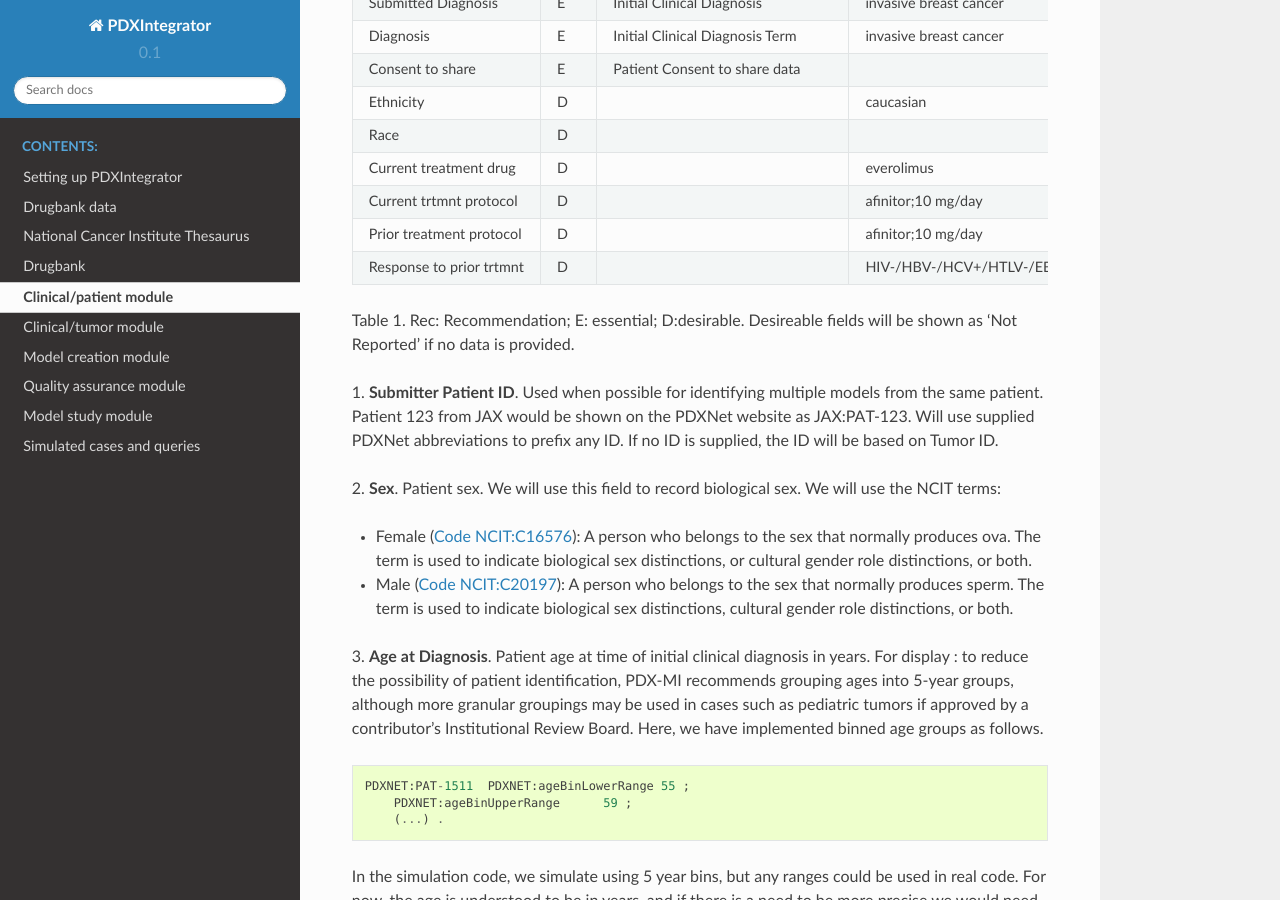
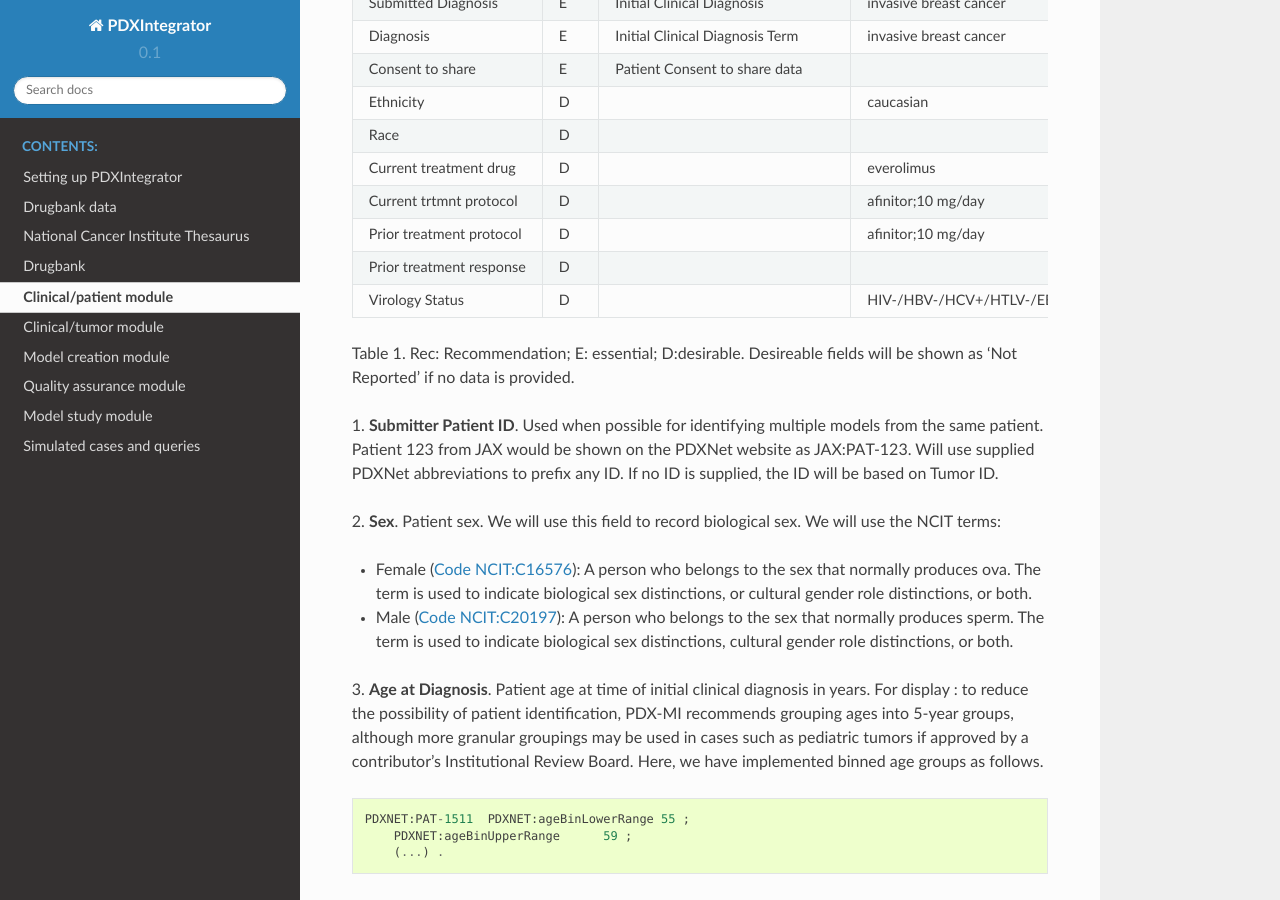
Before and after one commit to TheJacksonLaboratory/PDXintegrator, a Sphinx documentation site: the page built from docs/clinical.rst, in a window 1280 px wide and 900 px high, scrolled down 434 px. Built offline with Sphinx 7.4.7 and the Read the Docs theme 2.0.0, drawn with Linux system fonts in a browser that asks for light colours.

Commit message:
Update clinical.rst

```diff
--- a/docs/clinical.rst
+++ b/docs/clinical.rst
@@ -31,11 +31,13 @@
 +-------------------------+---+-------------------------------------+---------------------------+-----------------------------+
 |Current treatment drug   | D |                                     | everolimus                |  CHEMBL83                   |
 +-------------------------+---+-------------------------------------+---------------------------+-----------------------------+
-|Current trtmnt protocol  | D |                                     | afinitor;10 mg/day        |  requires discussion        |
+|Current trtmnt protocol  | D |                                     | afinitor;10 mg/day        |                             |
 +-------------------------+---+-------------------------------------+---------------------------+-----------------------------+
-|Prior treatment protocol | D |                                     | afinitor;10 mg/day        |  requires discussion        |
+|Prior treatment protocol | D |                                     | afinitor;10 mg/day        |                             |
 +-------------------------+---+-------------------------------------+---------------------------+-----------------------------+
-|Response to prior trtmnt | D |                                     | HIV-/HBV-/HCV+/HTLV-/EBV+ |  NCIT                       |
+|Prior treatment response | D |                                     |                           |  RECIST                     |
++-------------------------+---+-------------------------------------+---------------------------+-----------------------------+
+| Virology Status         | D |                                     | HIV-/HBV-/HCV+/HTLV-/EBV+ |  NCIT                       |
 +-------------------------+---+-------------------------------------+---------------------------+-----------------------------+
 
 Table 1. Rec: Recommendation; E: essential; D:desirable. Desireable fields will be shown as 'Not Reported' if no data is provided.
```
